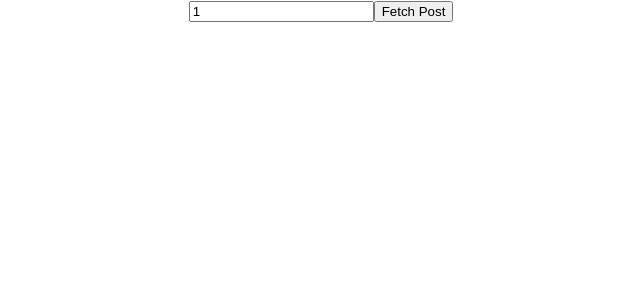
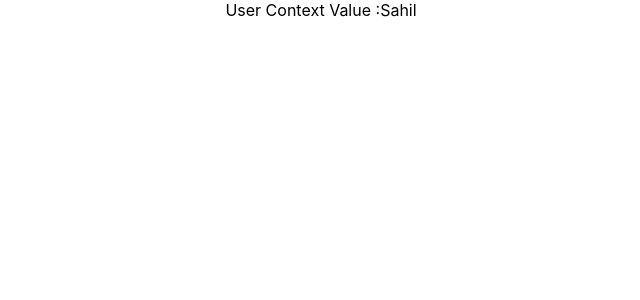
Before and after one commit to sahilm-10/EQ-React, a React (Create React App) app: page / in a window 1280 px wide. Shown: the top 300 px of the page, without its empty margins (319-959 px from the left). Built offline with nearby package versions, Linux system fonts and the light colour scheme; no server answers.

Commit message:
Added ContextApi Example

```diff
--- a/src/App.js
+++ b/src/App.js
@@ -11,6 +11,8 @@ import UseStateArray from './Components/useStateArrayExample';
 import CleanUpMouse from './Hooks/CleanUpToggle';
 import FetchData from './Hooks/DataFetch';
 import GetById from './Hooks/DataFetchById';
+import ComponentA from './Hooks/UseContext/ComponentA';
+import ComponentC from './Hooks/UseContext/ComponentC';
 import MouseCleanUpExample from './Hooks/useEffectCleanup';
 import ClickCounter from './Hooks/useEffectExample';
 import MouseExample from './Hooks/useEffectMouseExample';
@@ -46,7 +48,9 @@ function App() {
 
     {/* <FetchData/> */}
 
-    <GetById/>
+    {/* <GetById/> */}
+
+    <ComponentA/>
     </div>
   );
 }
--- /dev/null
+++ b/src/Hooks/UseContext/ComponentA.js
@@ -0,0 +1,16 @@
+import React from "react";
+import ComponentC from "./ComponentB";
+
+
+export const UserContext = React.createContext();
+function ComponentA(){
+    return(
+        <div>
+        <UserContext.Provider value={'Sahil'}>
+            <ComponentC/>
+        </UserContext.Provider>
+        </div>
+    )
+}
+
+export default ComponentA
--- /dev/null
+++ b/src/Hooks/UseContext/ComponentB.js
@@ -0,0 +1,12 @@
+import React from "react";
+import ComponentC from "./ComponentC";
+
+function ComponentB(){
+    return(
+        <div>
+           <ComponentC/>
+        </div>
+    )
+}
+
+export default ComponentB
--- /dev/null
+++ b/src/Hooks/UseContext/ComponentC.js
@@ -0,0 +1,21 @@
+import React from "react";
+import {UserContext} from './ComponentA'
+function ComponentC(){
+    return(
+        <div>
+        <UserContext.Consumer>
+        {
+            user => {
+                return(
+                    <div>
+                        User Context Value :{user}
+                    </div>
+                )
+            }
+        }
+        </UserContext.Consumer>
+        </div>
+    )
+}
+
+export default ComponentC
```
